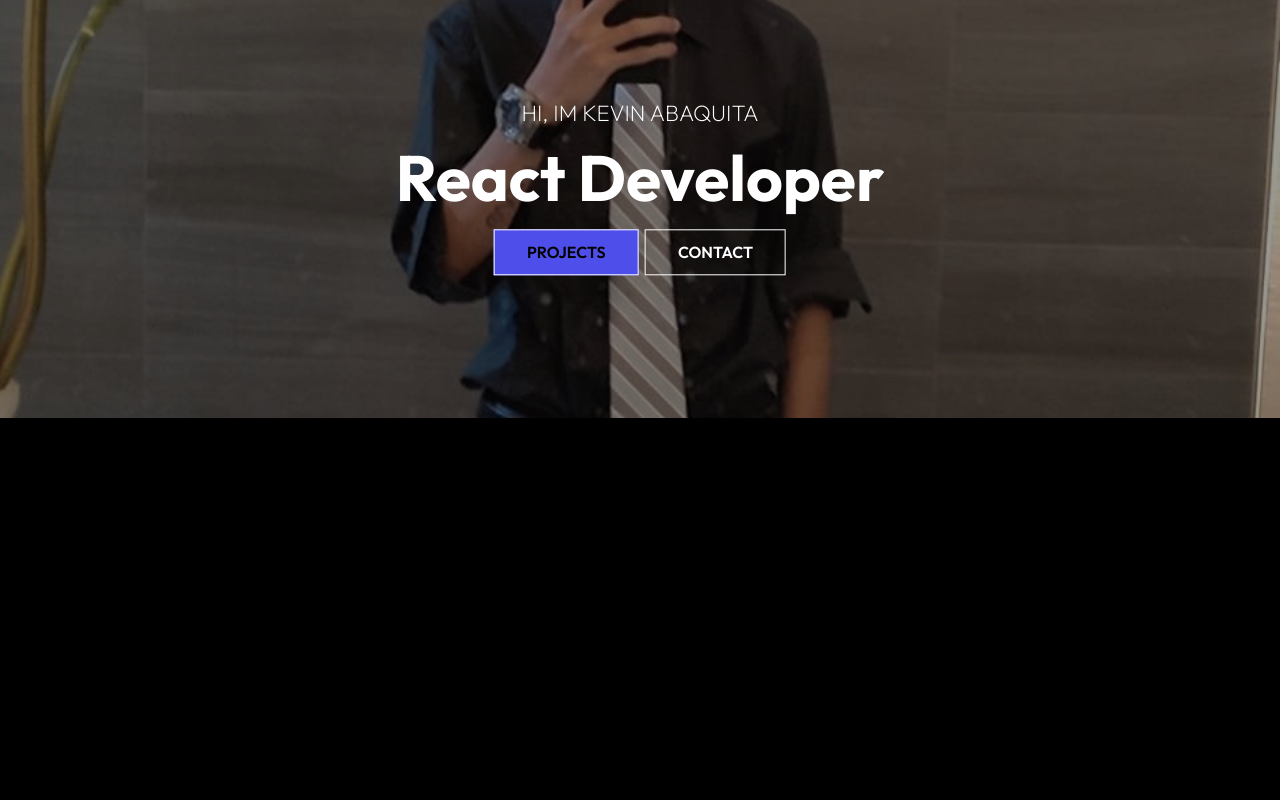
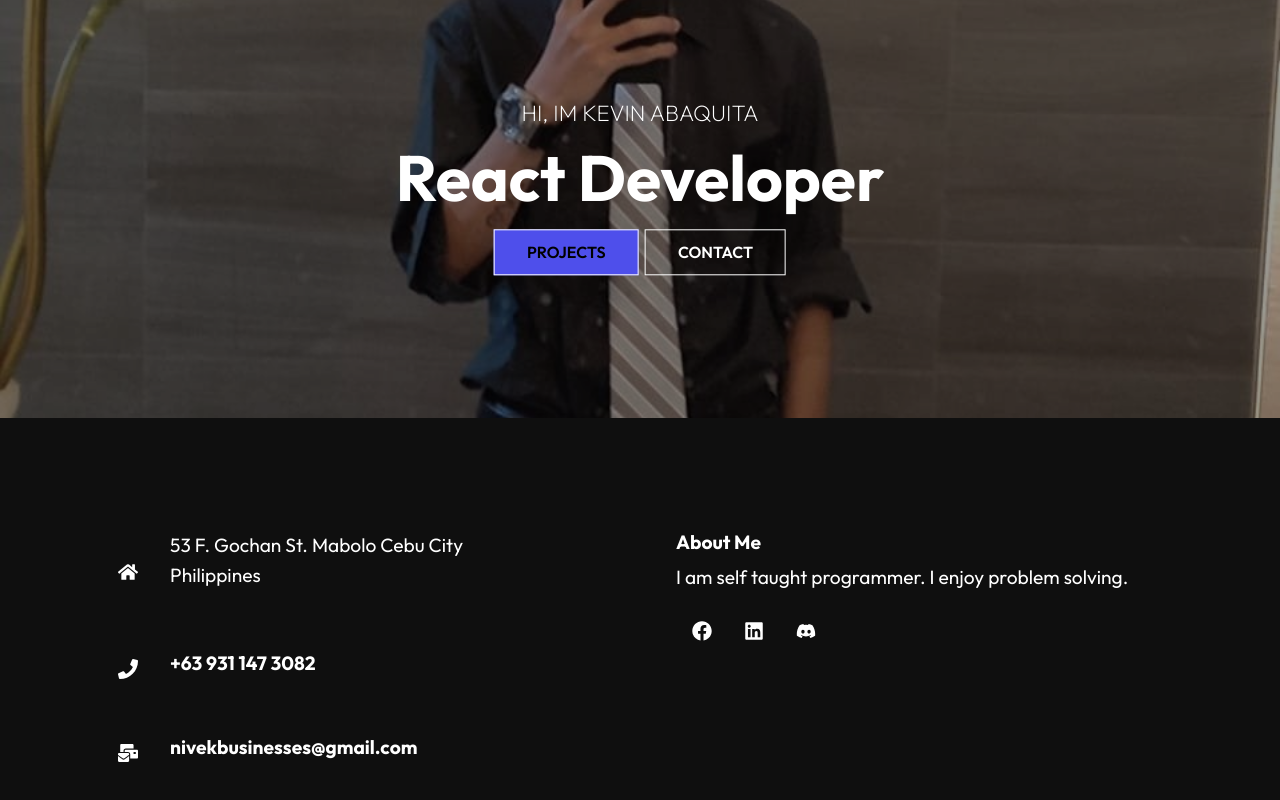
Before and after one commit to NiveKing/E-Portfolio, a React (Vite) app: page / in a window 1280 px wide. Shown: the part 382-1182 px from the top of the page. Before the commit the page ends 804 px from the top, so only its background shows below. Built offline with nearby package versions, Linux system fonts and the light colour scheme.

Commit message:
footer done

```diff
--- /dev/null
+++ b/src/Components/Footer.css
@@ -0,0 +1,59 @@
+.footer {
+    width: 100%;
+    padding: 6rem 0;
+    background-color: rgba(19, 19, 19, 0.8);
+}
+
+.footer-container {
+    max-width: 1140px;
+    margin: auto;
+    display: grid;
+    grid-template-columns: repeat(2, 1fr);
+    grid-gap: 40px;
+}
+
+.left {
+    height: 100%;
+    max-width: 100%;
+    display: flex;
+    flex-direction: column;
+    padding: 1rem;
+}
+
+.location {
+    display: flex;
+    margin-bottom: 0.8rem;
+}
+
+.location p {
+    line-height: 30px;
+}
+
+.right {
+    height: 100%;
+    max-width: 100%;
+    display: flex;
+    flex-direction: column;
+    padding: 1rem;
+}
+
+.social {
+    margin-top: 1rem;
+}
+
+h4 {
+    font-size: 1.2rem;
+    padding-bottom: 0.7rem;
+}
+
+p {
+    font-size: 1.2rem;
+}
+
+.phone, .email {
+    display: flex;
+}
+
+.phone h4, .email h4 {
+    margin: auto 0;
+}
--- /dev/null
+++ b/src/Components/Footer.jsx
@@ -0,0 +1,39 @@
+import { FaDiscord, FaFacebook, FaHome, FaLinkedin, FaMailBulk, FaPhone } from 'react-icons/fa';
+import './Footer.css'
+
+const Footer = () => {
+    return (
+        <div className='footer'>
+            <div className="footer-container">
+                <div className="left">
+                    <div className="location">
+                        <FaHome size={20} style={{color: 'white', margin: '2rem'}} />
+                        <div>
+                            <p>53 F. Gochan St. Mabolo Cebu City</p>
+                            <p>Philippines</p>
+                        </div>
+                    </div>
+                    <div className="phone">
+                        <FaPhone size={20} style={{color: 'white', margin: '2rem'}} />
+                        <h4><p>+63 931 147 3082</p></h4>
+                    </div>
+                    <div className="email">
+                        <FaMailBulk size={20} style={{color: 'white', margin: '2rem'}} />
+                        <h4>nivekbusinesses@gmail.com</h4>
+                    </div>
+                </div>
+                <div className="right">
+                    <h4>About Me</h4>
+                    <p>I am self taught programmer. I enjoy problem solving.</p>
+                    <div className="social">
+                        <FaFacebook size={20} style={{color: 'white', margin: '1rem'}} />
+                        <FaLinkedin size={20} style={{color: 'white', margin: '1rem'}} />
+                        <FaDiscord size={20} style={{color: 'white', margin: '1rem'}} />
+                    </div>
+                </div>
+            </div>
+        </div>
+    )
+}
+
+export default Footer;
--- a/src/Routes/Home.jsx
+++ b/src/Routes/Home.jsx
@@ -1,11 +1,13 @@
 import Hero from '../Components/Heroimg';
 import Navbar from '../Components/Navbar'
+import Footer from '../Components/Footer';
 
 const Home = () => {
     return (
         <div>
             <Navbar />
             <Hero />
+            <Footer />
         </div>
     )
 }
```
